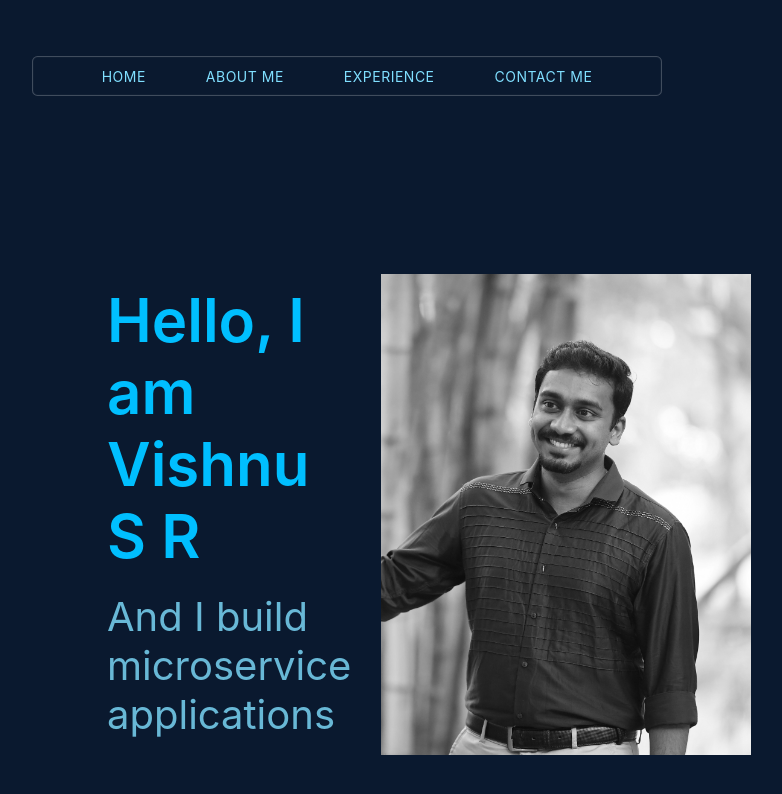
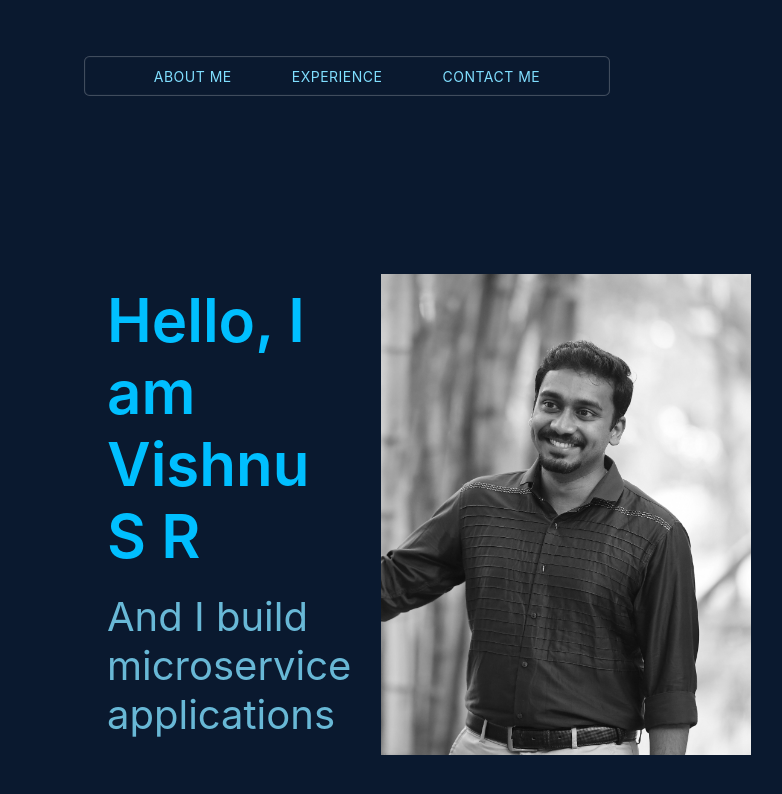
Before and after one commit to vishnusr90/vishnusr90.github.io, a React (Create React App) app: page / in a window 1280 px wide. Shown: the top 794 px of the page, without its empty margins (293-1075 px from the left). Built offline with nearby package versions, Linux system fonts and the light colour scheme.

Commit message:
Remove home button

```diff
--- a/src/components/Navigation/Navigation.js
+++ b/src/components/Navigation/Navigation.js
@@ -16,7 +16,6 @@ function Navigation() {
       <nav className="fade-in-text-300">
           <ul>
               <li>
-                  <a>Home</a>
                   <a id="about-me" onClick={goToSummarySection}>About Me</a>
                   <a id="experience" onClick={goToSummarySection}>Experience</a>
                   <a id="contact-me" onClick={goToSummarySection}>Contact Me</a>
```
